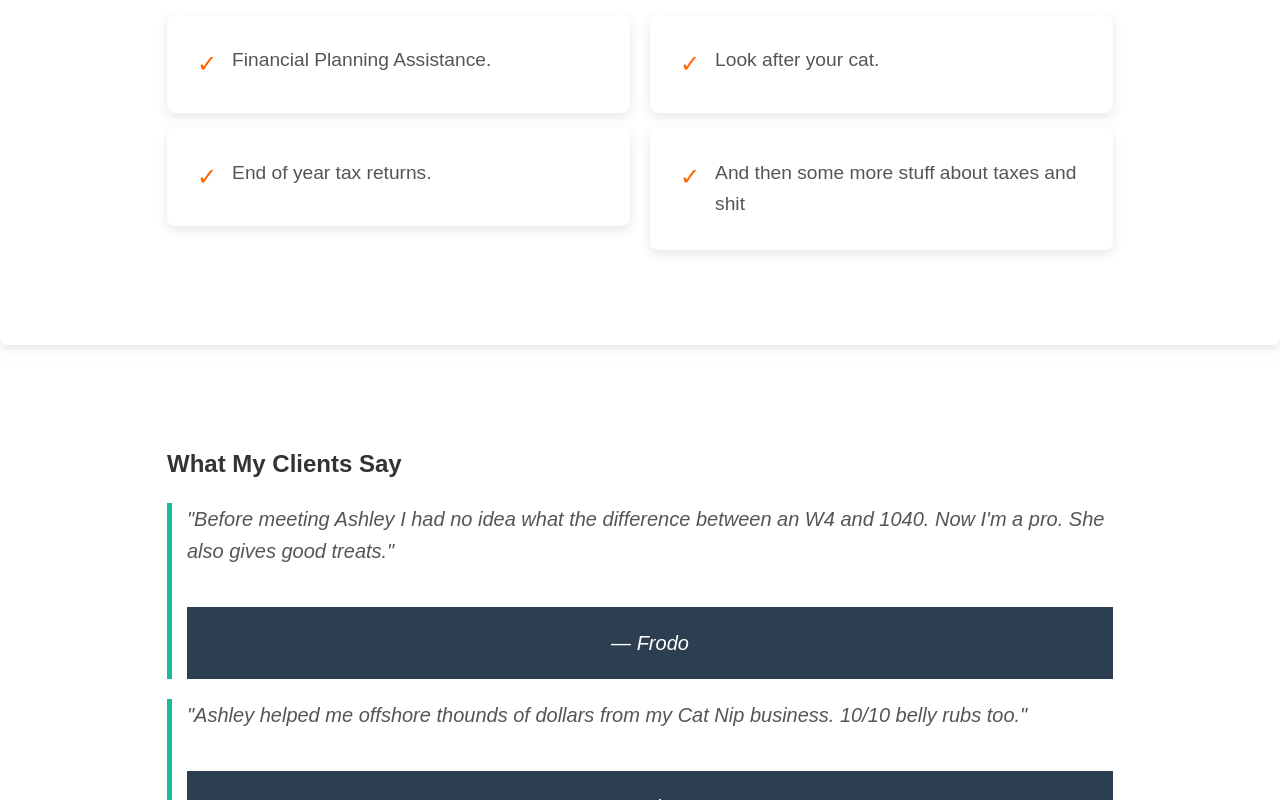
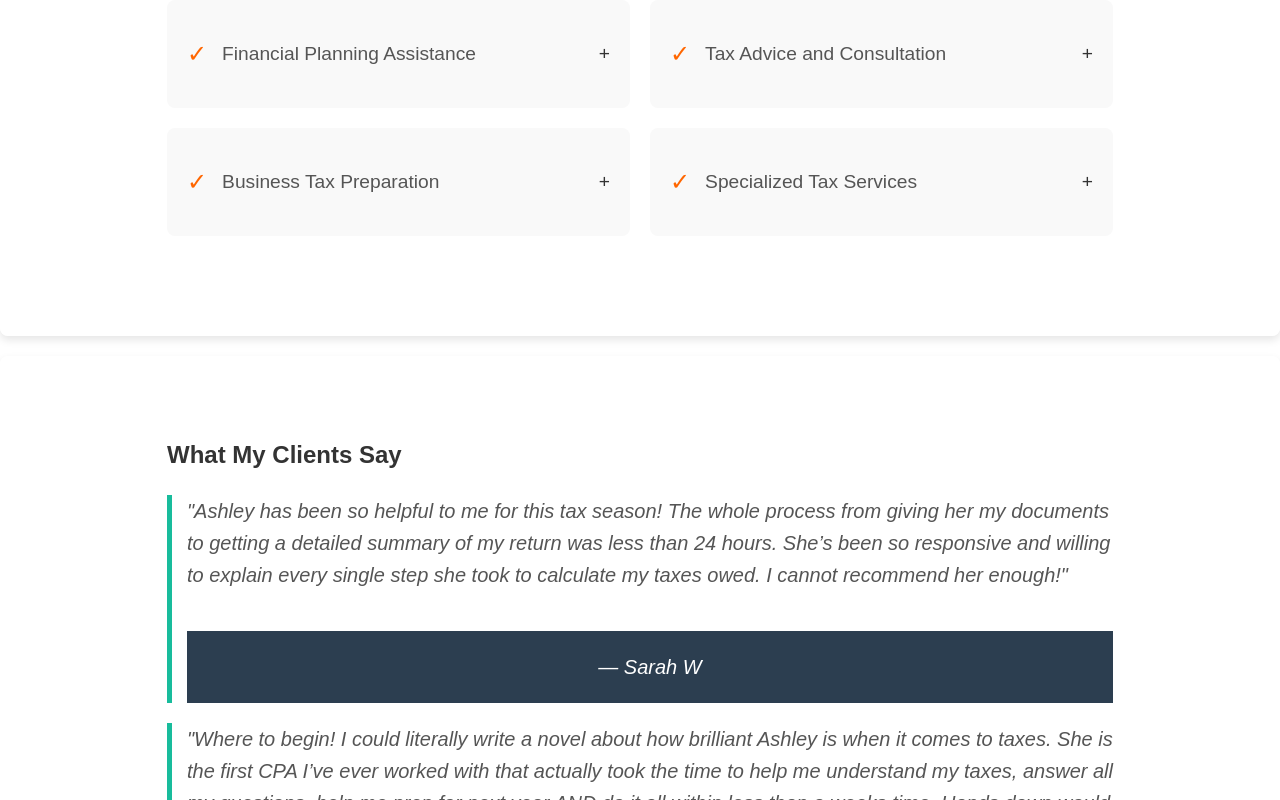
Before and after one commit to dmccormack3/ashley-cpa, an Angular app: page / in a window 1280 px wide. Shown: the part 1340-2140 px from the top of the page. Built offline with nearby package versions, Linux system fonts and the light colour scheme.

Commit message:
added services list and reviews.

```diff
--- a/src/app/app.component.html
+++ b/src/app/app.component.html
@@ -65,28 +65,76 @@
             <h2>My Services</h2>
             <div class="service-columns">
                 <div class="left-column">
-                    <ul class="service-list">
+                    <div class="service-group" (click)="toggleServices('finPlanning')" [ngClass]="{'show' : services['finPlanning']}">
+                        <div class="service-heading">
+                            <div class="bullet">&#10003;</div>
+                            <p>Financial Planning Assistance</p>
+                            <span class="icon">+</span>
+                        </div>
+                        <ul class="service-sublist">
+                            <li><b>Individual Income Tax Filing:</b> Preparing and filing federal, state, and local tax returns for individuals.</li>
+                            <li><b>Tax Planning:</b> Offering guidance on strategies to reduce tax liability throughout the year, such as deductions and credits.</li>
+                            <li><b>Amended Returns:</b> Assisting clients in correcting previously filed tax returns if errors were made.</li>
+                            <li><b>E-filing:</b> Submitting tax returns electronically to speed up the process and ensure accuracy.</li>
+                            <li><b>Tax Resolution Services: </b> Helping clients address issues with the IRS, including back taxes, penalties, and payment plans.</li>
+                        </ul>
+
+                    </div>
+                    <div class="service-group" (click)="toggleServices('businessTaxPrep')" [ngClass]="{'show' : services['businessTaxPrep']}">
+                        <div class="service-heading">
+                            <div class="bullet">&#10003;</div>
+                            <p>Business Tax Preparation</p>
+                            <span class="icon">+</span>
+                        </div>
+                        <ul class="service-sublist">
                             <li>
-                            <div class="bullet">&#10003;</div>
-                            <p>Financial Planning Assistance.</p>
+                                <strong>Small Business Tax Returns:</strong> Preparing tax returns for sole proprietors, partnerships, LLCs, and S-corporations.
                             </li>
                             <li>
+                                <strong>Business Tax Planning:</strong> Assisting business owners in planning for tax savings, deductions, and credits relevant to their business type.
+                            </li>
+                            <li>
+                                <strong>Quarterly Estimated Taxes:</strong> Helping business owners calculate and file estimated tax payments to avoid penalties.
+                            </li>
+                            <li>
+                                <strong>Sales Tax Filing:</strong> Preparing and filing sales tax returns for businesses that collect sales tax.
+                            </li>
+                        </ul>
+
+                    </div>
+
+                </div>
+                <div class="right-column">
+                    <div class="service-group" (click)="toggleServices('taxAdvice')" [ngClass]="{'show' : services['taxAdvice']}">
+                        <div class="service-heading">
                             <div class="bullet">&#10003;</div>
-                            <p>End of year tax returns.</p>
+                            <p>Tax Advice and Consultation</p>
+                            <span class="icon">+</span>
+                        </div>
+                        <ul class="service-sublist">
+                            <li>
+                                <strong>Tax Consultation:</strong> Providing advice on specific tax-related questions or situations, such as how to handle investments, inheritances, or complex deductions.
+                            </li>
+                            <li>
+                                <strong>Audit Representation:</strong> Representing clients during an audit with the IRS, including communication and documentation support.
                             </li>
                         </ul>
                     </div>
-                <div class="right-column">
-                    <ul class="service-list">
+                    <div class="service-group" (click)="toggleServices('specTax')" [ngClass]="{'show' : services['specTax']}">
+                        <div class="service-heading">
+                            <div class="bullet">&#10003;</div>
+                            <p>Specialized Tax Services</p>
+                            <span class="icon">+</span>
+                        </div>
+                        <ul class="service-sublist">
                             <li>
-                            <div class="bullet">&#10003;</div>
-                            <p>Look after your cat.</p>
+                                <strong>Tax Filing for Non-Residents:</strong> Assisting non-resident aliens with tax returns for U.S.-source income (Form 1040NR).
                             </li>
                             <li>
-                            <div class="bullet">&#10003;</div>
-                            <p>And then some more stuff about taxes and shit</p>
+                                <strong>Self-Employed & Freelancers:</strong> Offering specialized tax preparation for self-employed individuals, including deductions for business expenses, home office, and vehicle use.
                             </li>
                         </ul>
+                    </div>
                 </div>
             </div>
         </div>
@@ -96,16 +144,16 @@
         <div class="container">
             <h2>What My Clients Say</h2>
             <blockquote>
-                <p>"Before meeting Ashley I had no idea what the difference between an W4 and 1040. Now I'm a pro. She also gives good treats."</p>
-                <footer>— Frodo</footer>
+                <p>"Ashley has been so helpful to me for this tax season! The whole process from giving her my documents to getting a detailed summary of my return was less than 24 hours. She’s been so responsive and willing to explain every single step she took to calculate my taxes owed. I cannot recommend her enough!"</p>
+                <footer>— Sarah W</footer>
             </blockquote>
             <blockquote>
-                <p>"Ashley helped me offshore thounds of dollars from my Cat Nip business. 10/10 belly rubs too."</p>
-                <footer>— Nitro</footer>
+                <p>"Where to begin! I could literally write a novel about how brilliant Ashley is when it comes to taxes. She is the first CPA I’ve ever worked with that actually took the time to help me understand my taxes, answer all my questions, help me prep for next year AND do it all within less than a weeks time. Hands down would recommend her to any and everyone!"</p>
+                <footer>— Rachel B</footer>
             </blockquote>
             <blockquote>
-                <p>"A mysterious man also lives here. He is also nice."</p>
-                <footer>— Gandalf</footer>
+                <p>"Ashley was amazing to work with. She was communicative, efficient and truly cares about her clients. I fully trust her and would recommend her to anyone looking for someone to do their taxes."</p>
+                <footer>— Katie R</footer>
             </blockquote>
         </div>
     </section>
--- a/src/app/app.component.ts
+++ b/src/app/app.component.ts
@@ -1,5 +1,5 @@
 import { CommonModule } from '@angular/common';
-import { Component } from '@angular/core';
+import { Component, HostListener } from '@angular/core';
 import { RouterOutlet } from '@angular/router';
 
 @Component({
@@ -16,7 +16,29 @@ export class AppComponent {
 
   activePolaroid = "stack-3";
 
+  services: any = {
+    finPlanning: false,
+    businessTaxPrep: false,
+    taxAdvice: false,
+    specTax: false
+  }
+
   ngOnInit() {
+  //   document.addEventListener("DOMContentLoaded", function () {
+  //     const serviceGroups = document.querySelectorAll(".service-group");
+
+  //     serviceGroups.forEach(group => {
+  //         const header = group.querySelector(".service-header");
+  //         header!.addEventListener("click", () => {
+  //             group.classList.toggle("open");
+  //         });
+  //     });
+  // });
+  }
+
+  /* todo: this needs improved */
+  toggleServices(name: string) {
+    this.services[name] = !this.services[name];
   }
 
   mobileMenuClicked() {
@@ -28,7 +50,6 @@ export class AppComponent {
   }
 
   public changePolaroid() {
-    console.log("click");
     if (this.activePolaroid == "stack-1") {
       this.activePolaroid = "stack-2"
     }
@@ -37,6 +58,20 @@ export class AppComponent {
     }
     else {
       this.activePolaroid = "stack-1"
+    }
+  }
+
+
+  @HostListener('window:scroll', ['$event'])
+  onWindowScroll($event: any) {
+    const numb = window.scrollY;
+    console.log(numb);
+    if (numb >= 1) {
+      console.log("scrolled 1");
+    }
+    else {
+      console.log("hello");
+      /* https://stackoverflow.com/questions/49215634/angular-check-when-an-element-is-in-view */
     }
   }
 }
--- a/src/styles.css
+++ b/src/styles.css
@@ -200,17 +200,48 @@ section {
     width: 100%; /* Makes each column take up equal width */
 }
 
-.service-list li {
+.service-heading {
+
+    margin: 15px 0;
+    font-size: 1.2rem;
+
     display: flex;
     align-items: flex-start;
-    margin-bottom: 20px;
-    background-color: #fff;
-    padding: 30px; /* Increased padding to make items feel larger */
+    /*margin-bottom: 20px; */
+  /*  background-color: #fff; */
+    padding: 20px; /* Increased padding to make items feel larger */
     border-radius: 8px;
-    box-shadow: 0 4px 12px rgba(0, 0, 0, 0.1);
     transition: box-shadow 0.3s ease;
     width: 100%; /* Ensures each service item has the same width */
+
+
+    display: flex;
+    justify-content: space-between;
+    align-items: center;
+    cursor: pointer;
+    transition: background-color 0.3s ease, color 0.3s ease;
 }
+
+.service-heading p {
+    font-size: 1.2rem;
+    color: #555;
+    margin: 0;
+    padding-left: 15px;
+    flex-grow: 1;
+}
+
+/* Service Group */
+.service-group {
+     flex: 1 1 calc(50% - 20px); /* Two columns with spacing */
+    border-radius: 8px;
+    overflow: hidden;
+    transition: all 0.3s ease;
+    background-color: #f9f9f9;
+    margin-bottom: 20px;
+
+
+}
+
 
 .service-list li:hover {
     box-shadow: 0 6px 20px rgba(0, 0, 0, 0.15);
@@ -250,14 +281,9 @@ section {
     border-radius: 8px;
 }
 
-#services ul {
-    list-style: none;
-    padding: 0;
-}
 
 #services ul li {
     margin: 15px 0;
-    font-size: 1.2rem;
 }
 
 /* Testimonials */
@@ -447,3 +473,18 @@ section.show {
     padding: 20px 0;
     margin-top: 40px;
 }
+
+ul.service-sublist {
+   line-height: 1.8;
+   margin-left:40px;
+   margin-right:20px;
+   display:none;
+}
+
+.service-group.show ul.service-sublist {
+    display:block;
+}
+
+.service-group.show .icon {
+        transform: rotate(45deg); /* Change from + to × */
+}
```
Lines whose indentation alone changed are shown as unchanged.
